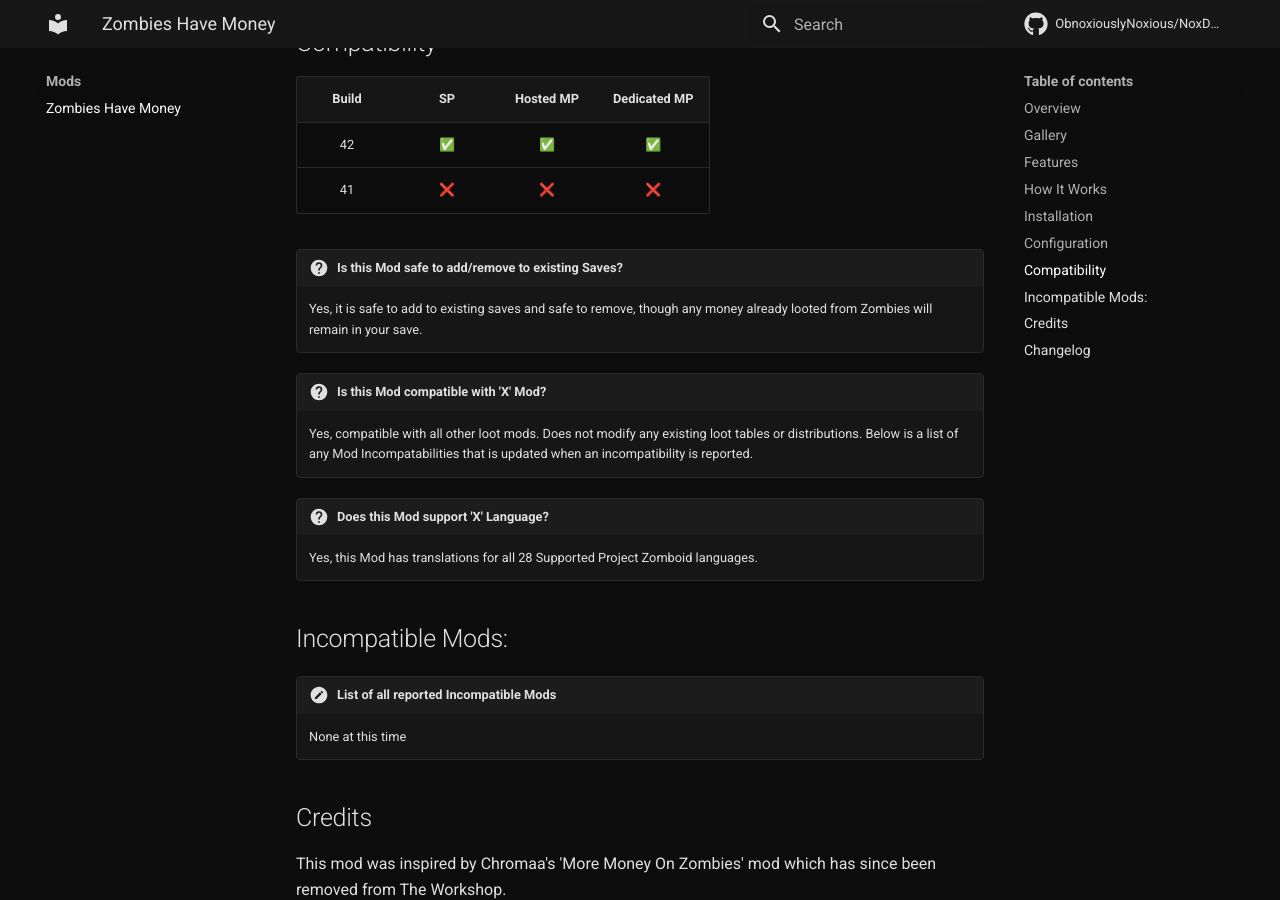
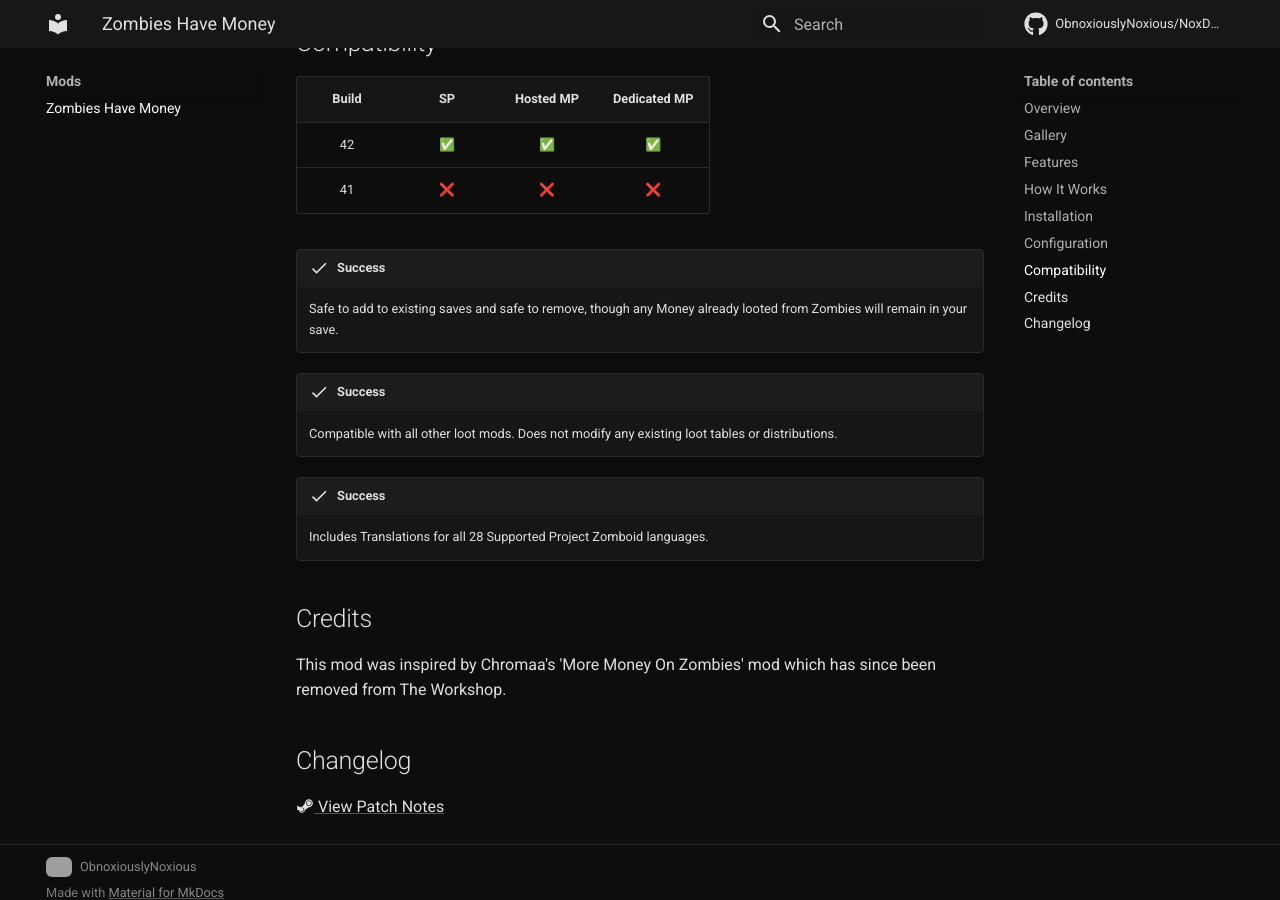
Before and after one commit to ObnoxiouslyNoxious/NoxDocs, an MkDocs documentation site: the page built from docs/mods/zombies-have-money.md, in a window 1280 px wide and 900 px high, scrolled down 2155 px. Built offline with MkDocs 1.6.1 and Material for MkDocs 9.7.7, drawn with Linux system fonts in a browser that asks for light colours; comment, search, counter and statistics services are not loaded.

Commit message:
Update zombies-have-money.md

```diff
--- a/docs/mods/zombies-have-money.md
+++ b/docs/mods/zombies-have-money.md
@@ -2,7 +2,7 @@
 
 <div class="mod-hero" markdown>
 
-![Zombies Have Money](../assets/img/mods/money.png){ .mod-icon }
+![Zombies Have Money](../assets/img/mods/Money.png){ .mod-icon }
 
 <span class="pz-tag">B42</span><span class="pz-tag">SP/MP</span>
 
@@ -19,7 +19,7 @@ Adds a configurable chance for Zombies to drop Money & Money Bundles on death, o
 ## Gallery
 
 <div class="gallery-grid" markdown>
-![Zombies Have Money screenshot 1](../assets/img/mods/gallery/zombies-have-money/ZHM1.png) ![Zombies Have Money screenshot 2](../assets/img/mods/gallery/zombies-have-money/ZHM2.png) ![Zombies Have Money screenshot 3](../assets/img/mods/gallery/zombies-have-money/ZHM3.png) ![Zombies Have Money screenshot 4](../assets/img/mods/gallery/zombies-have-money/ZHMSS1.png) ![Zombies Have Money screenshot 5](../assets/img/mods/gallery/zombies-have-money/ZHMSS2.png)
+![Zombies Have Money screenshot 1](../assets/img/mods/gallery/zombies-have-Money/ZHM1.png) ![Zombies Have Money screenshot 2](../assets/img/mods/gallery/zombies-have-Money/ZHM2.png) ![Zombies Have Money screenshot 3](../assets/img/mods/gallery/zombies-have-Money/ZHM3.png) ![Zombies Have Money screenshot 4](../assets/img/mods/gallery/zombies-have-Money/ZHMSS1.png) ![Zombies Have Money screenshot 5](../assets/img/mods/gallery/zombies-have-Money/ZHMSS2.png)
 </div>
 
 
@@ -72,23 +72,17 @@ Found under the **Zombies Have Money** tab in Custom Sandbox options.
 | 42 | ✅ | ✅ | ✅ |
 | 41 | ❌ | ❌ | ❌ |
 
-!!! question "Is this Mod safe to add/remove to existing Saves?"
+!!! success
 
-    Yes, it is safe to add to existing saves and safe to remove, though any money already looted from Zombies will remain in your save.
+    Safe to add to existing saves and safe to remove, though any Money already looted from Zombies will remain in your save.
 
-!!! question "Is this Mod compatible with 'X' Mod?"
+!!! success
 
-    Yes, compatible with all other loot mods. Does not modify any existing loot tables or distributions. Below is a list of any Mod Incompatabilities that is updated when an incompatibility is reported.
+    Compatible with all other loot mods. Does not modify any existing loot tables or distributions.
 
-!!! question "Does this Mod support 'X' Language?"
+!!! success
 
-    Yes, this Mod has translations for all 28 Supported Project Zomboid languages.
-
-## Incompatible Mods:
-
-!!! note "List of all reported Incompatible Mods"
-
-    None at this time
+    Includes Translations for all 28 Supported Project Zomboid languages.
 
 ## Credits
 
```
